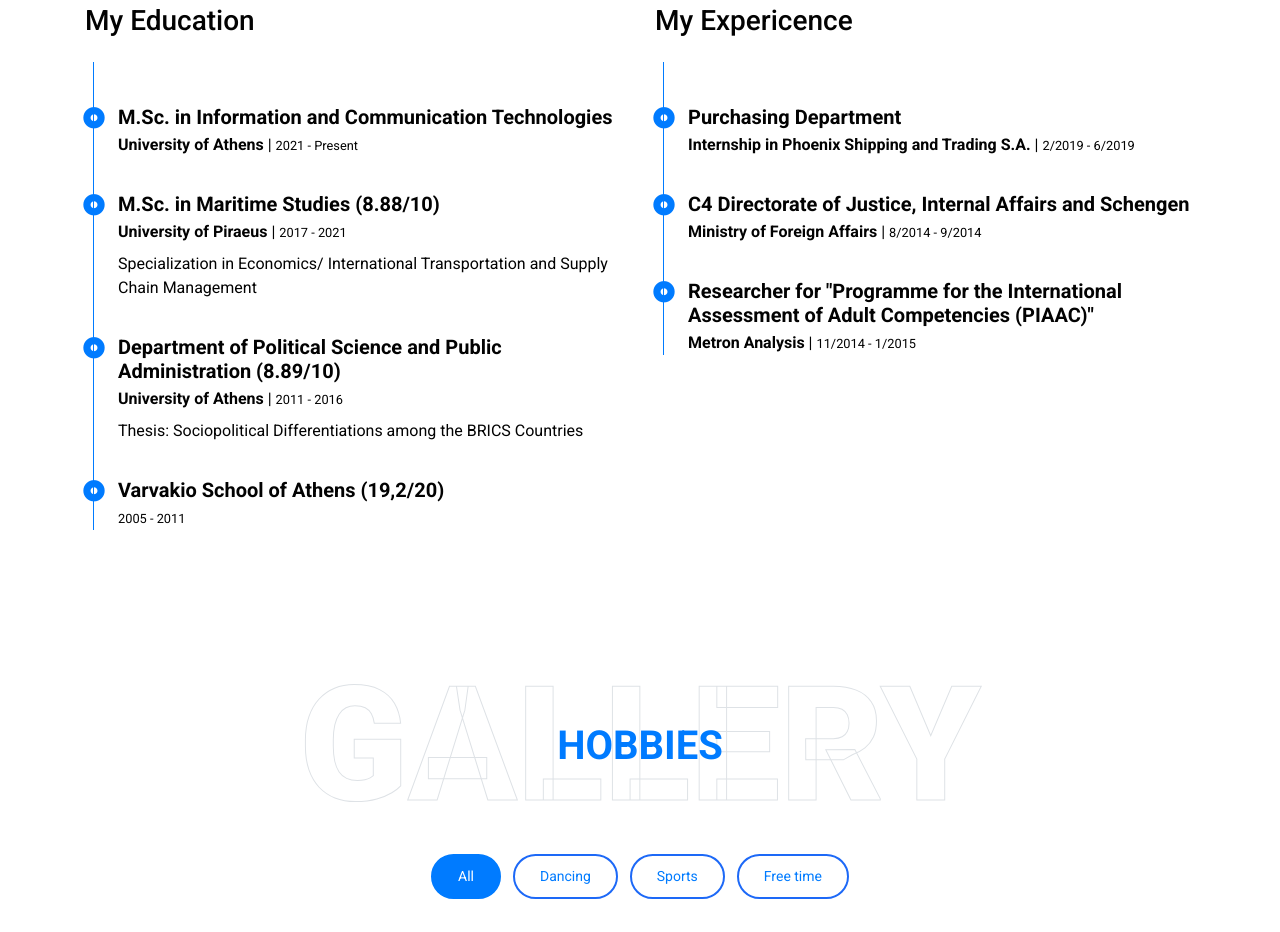
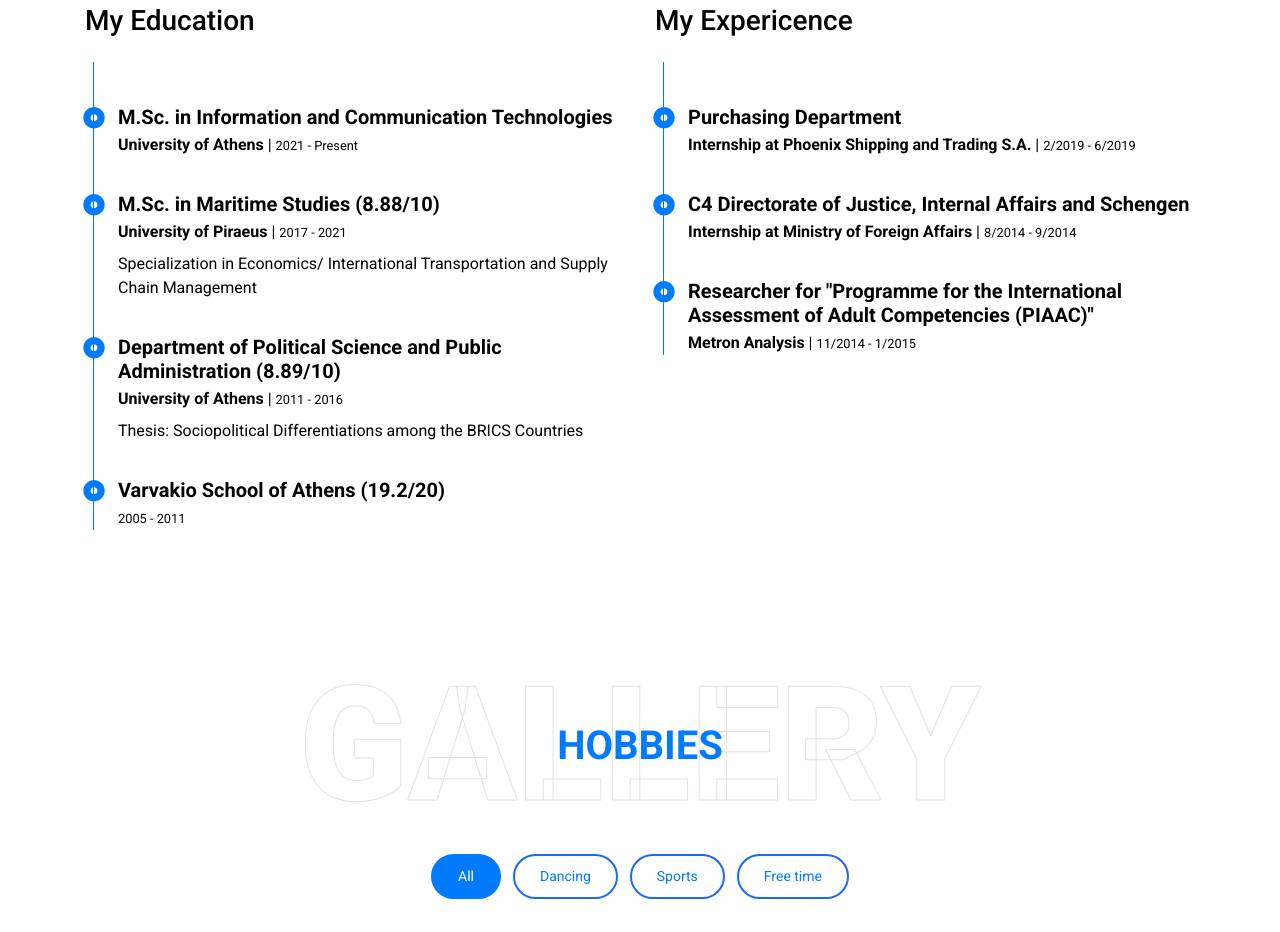
Before and after one commit to xenasiap/data-visualization, a plain HTML site: page index.html in a window 1280 px wide. Shown: the part 1980-2912 px from the top of the page. Drawn offline with nearby package versions, Linux system fonts and the light colour scheme.

Commit message:
Grammar corrections

```diff
--- a/index.html
+++ b/index.html
@@ -129,7 +129,7 @@
                         </div>
                         <div class="position-relative ex-me mb-4">
                             <i class="far fa-dot-circle text-primary position-absolute" style="top: 2px; left: -35px;  font-size: 22px;"></i>
-                            <h5 class="font-weight-bold mb-1">Varvakio School of Athens (19,2/20)</h5>
+                            <h5 class="font-weight-bold mb-1">Varvakio School of Athens (19.2/20)</h5>
                             <p class="mb-2"> <small>2005 - 2011</small></p>
                         </div>
                     </div>
@@ -140,12 +140,12 @@
                         <div class="position-relative ex-me mb-4">
                             <i class="far fa-dot-circle text-primary position-absolute" style="top: 2px;left: -35px;  font-size: 22px;"></i>
                             <h5 class="font-weight-bold mb-1">Purchasing Department</h5>
-                            <p class="mb-2"><strong>Internship in Phoenix Shipping and Trading S.A.</strong> | <small> 2/2019 - 6/2019</small></p>
+                            <p class="mb-2"><strong>Internship at Phoenix Shipping and Trading S.A.</strong> | <small> 2/2019 - 6/2019</small></p>
                         </div>
                         <div class="position-relative ex-me mb-4">
                             <i class="far fa-dot-circle text-primary position-absolute" style="top: 2px;left: -35px;  font-size: 22px;"></i>
                             <h5 class="font-weight-bold mb-1">C4 Directorate of Justice, Internal Affairs and Schengen</h5>
-                            <p class="mb-2"><strong>Ministry of Foreign Affairs</strong> | <small> 8/2014 - 9/2014</small></p>
+                            <p class="mb-2"><strong>Internship at Ministry of Foreign Affairs</strong> | <small> 8/2014 - 9/2014</small></p>
                         </div>
                         <div class="position-relative ex-me mb-4">
                             <i class="far fa-dot-circle text-primary position-absolute" style="top: 2px;left: -35px;  font-size: 22px;"></i>
```
Also changed, not shown: biography/index.html (+3 -3 lines).
